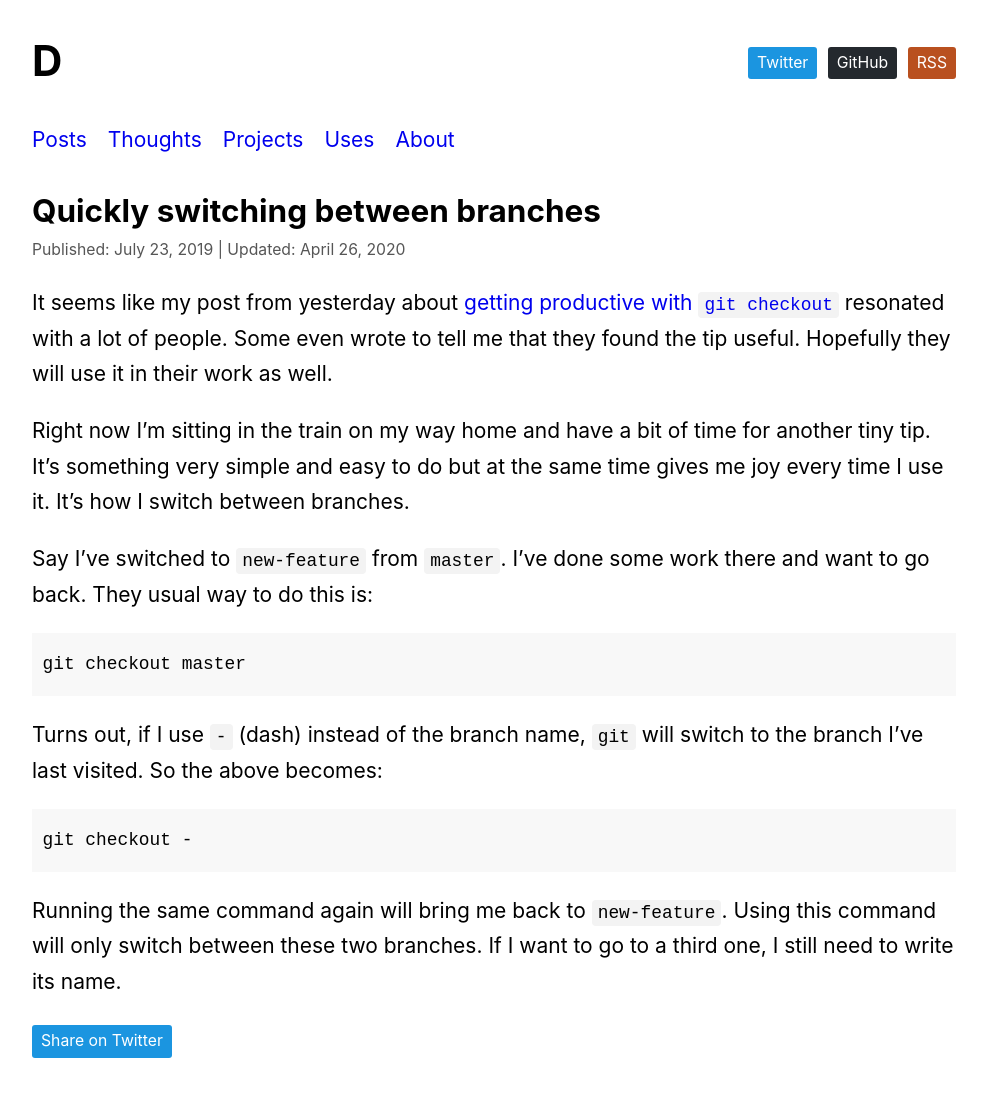
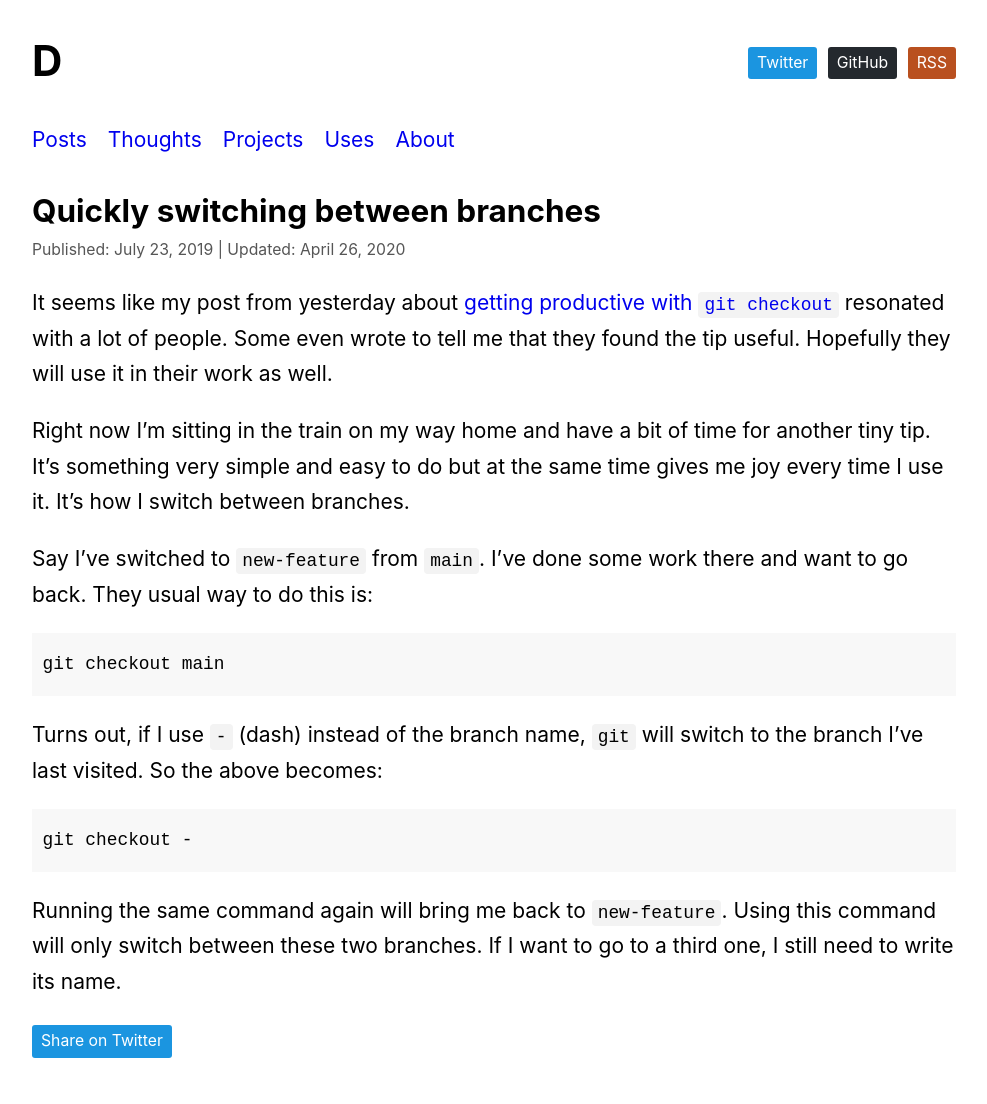
Before and after one commit to dzhavat/dzhavat.github.io, a Jekyll site: the page built from _posts/posts/2019-07-23-quickly-switching-between-branches.md, in a window 1280 px wide. Shown: the whole page, without its empty margins (146-1133 px from the left). Built offline with Jekyll 4.4.1, drawn with Linux system fonts in a browser that asks for light colours.

Commit message:
Replace master with main in posts

````diff
--- a/_posts/posts/2019-07-23-quickly-switching-between-branches.md
+++ b/_posts/posts/2019-07-23-quickly-switching-between-branches.md
@@ -9,10 +9,10 @@ It seems like my post from yesterday about [getting productive with `git checkou
 
 Right now I’m sitting in the train on my way home and have a bit of time for another tiny tip. It’s something very simple and easy to do but at the same time gives me joy every time I use it. It’s how I switch between branches.
 
-Say I’ve switched to `new-feature` from `master`. I’ve done some work there and want to go back. They usual way to do this is:
+Say I’ve switched to `new-feature` from `main`. I’ve done some work there and want to go back. They usual way to do this is:
 
 ```bash
-git checkout master
+git checkout main
 ```
 
 Turns out, if I use `-` (dash) instead of the branch name, `git` will switch to the branch I’ve last visited. So the above becomes:
````
Also changed, not shown: _posts/posts/2019-07-22-getting-productive-with-git-checkout.md (+1 -1 lines).
